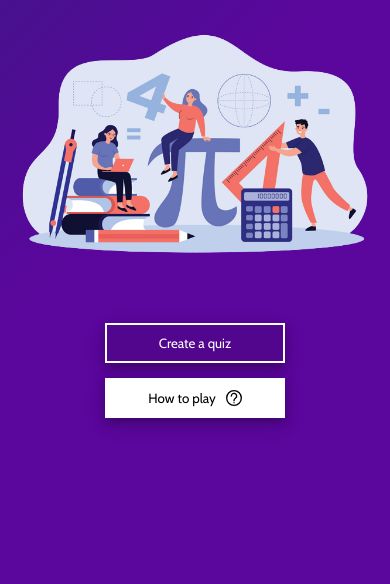
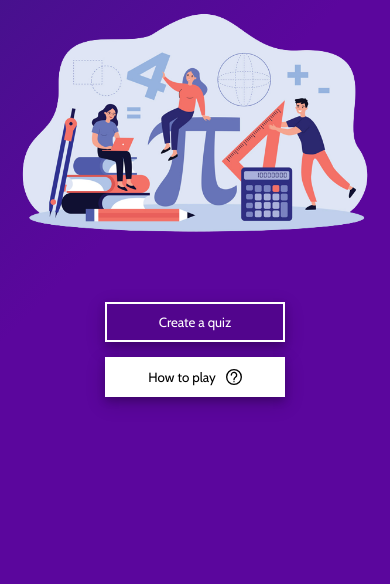
Before and after one commit to Sparkplug84/multiplication-game, a plain HTML site: page index.html in a window 390 px wide. Shown: the part 260-844 px from the top of the page. Drawn offline with nearby package versions, Linux system fonts and the light colour scheme.

Commit message:
mobile screen height adjustment

```diff
--- a/index.html
+++ b/index.html
@@ -4,7 +4,7 @@
     <meta charset="UTF-8" />
     <meta http-equiv="X-UA-Compatible" content="IE=edge" />
     <meta name="viewport" content="width=device-width, initial-scale=1.0" />
-    <link rel="manifest" href="/manifest.json" />
+    <!-- <link rel="manifest" href="/manifest.json" /> -->
     <link rel="stylesheet" href="style.css" />
     <title>Document</title>
   </head>
--- a/style.css
+++ b/style.css
@@ -9,6 +9,7 @@
 
 .app {
   position: fixed;
+  padding-bottom: calc(0.05 * 100vh);
   font-family: "Cabin";
   height: 100vh;
   width: 100vw;
```
